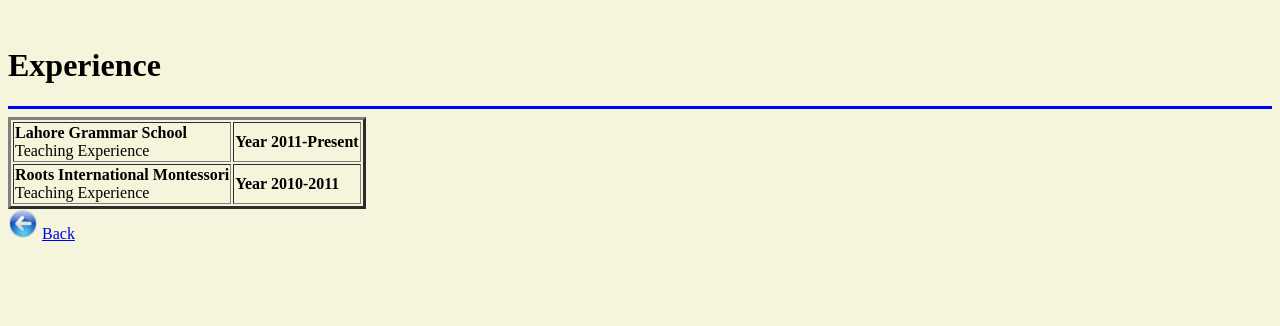
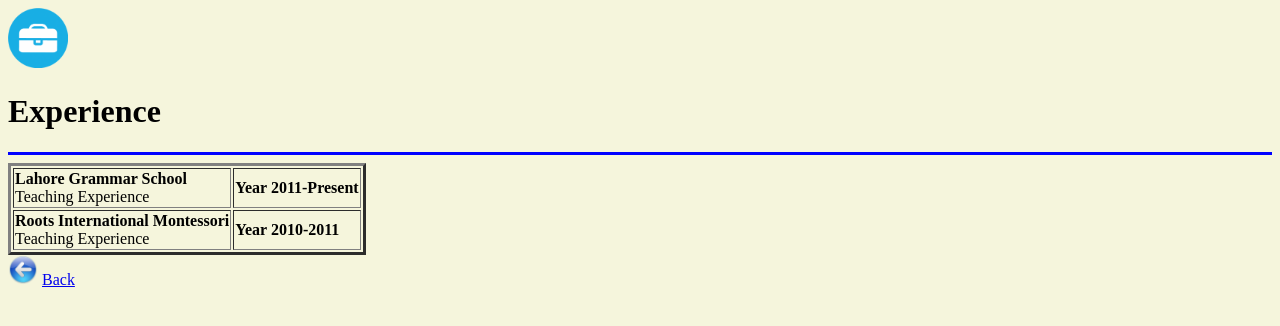
Before and after one commit to WebSB78/CV, a plain HTML site: page experience.html in a window 1280 px wide. Drawn offline with Linux system fonts and the light colour scheme; files whose address does not match are found by name.

Commit message:
Update experience.html

```diff
--- a/experience.html
+++ b/experience.html
@@ -7,7 +7,7 @@
 </head>
 
 <body bgcolor="beige">
-  <img src="images/experience.png" alt="" width="60">
+  <img src="experience.png" alt="" width="60">
   <h1>Experience</h1>
   <hr size="3" color="blue">
   <table border="3">
```
